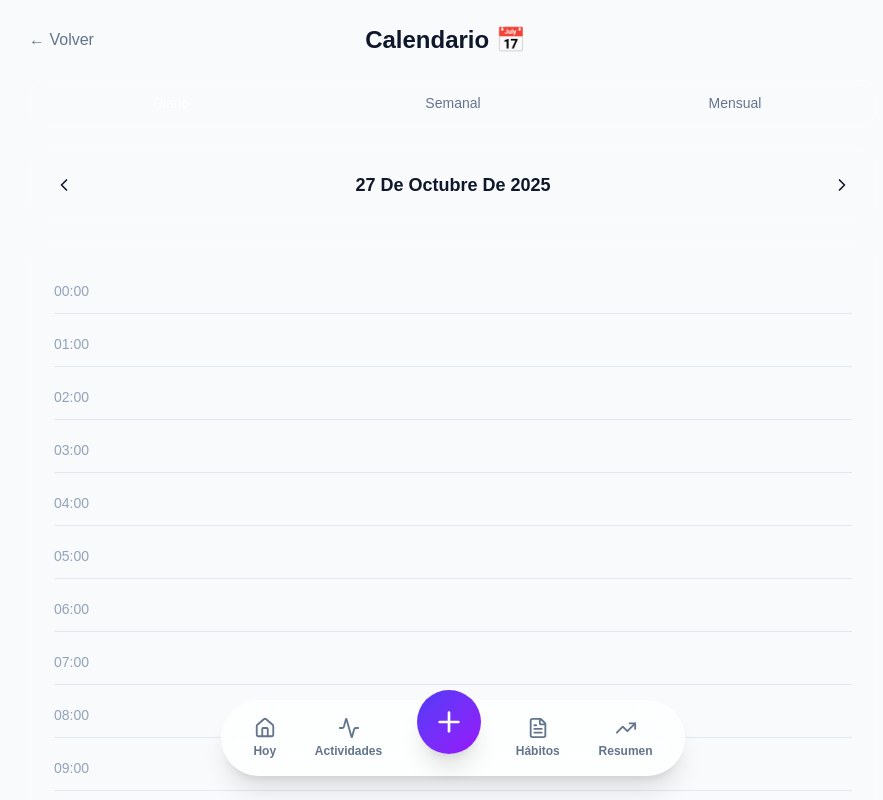
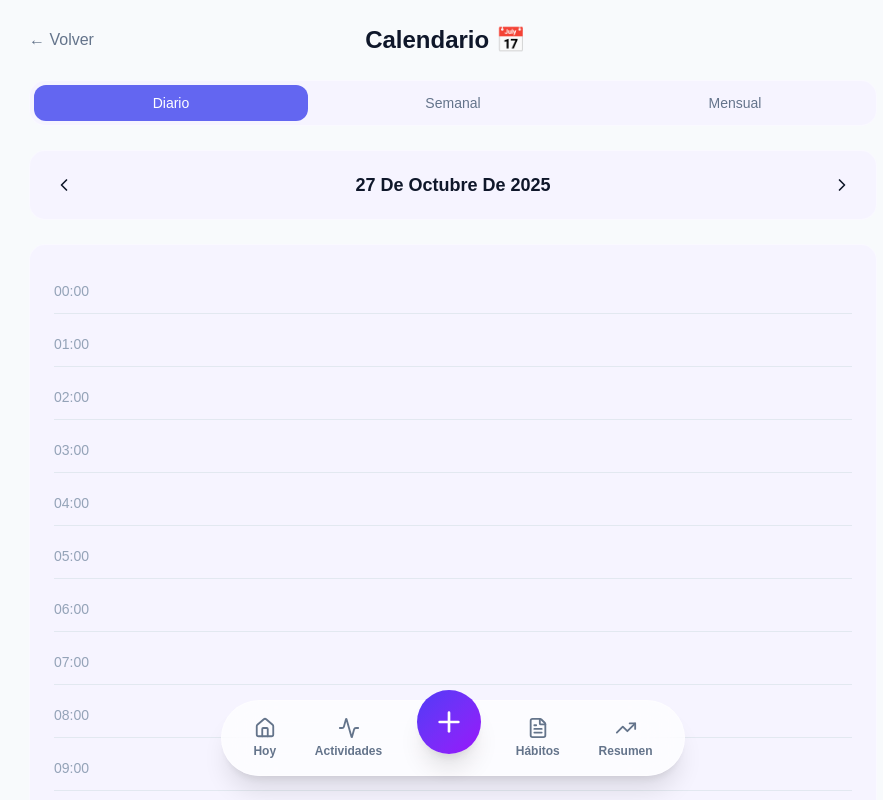
Before and after one commit to agustinmoren0/rocket-app, a Next.js app: page /calendario in a window 1280 px wide. Shown: the top 800 px of the page, without its empty margins (187-1070 px from the left). Built offline with nearby package versions, Linux system fonts and the light colour scheme.

Commit message:
fix: usar bgCard en vez de card

```diff
--- a/app/calendario/page.tsx
+++ b/app/calendario/page.tsx
@@ -86,7 +86,7 @@ export default function CalendarioPage() {
         </div>
 
         {/* View Selector */}
-        <div className={`flex gap-2 mb-6 ${currentTheme.card} rounded-2xl p-1 border border-white/40`}>
+        <div className={`flex gap-2 mb-6 ${currentTheme.bgCard} rounded-2xl p-1 border border-white/40`}>
           {[
             { key: 'day', label: 'Diario' },
             { key: 'week', label: 'Semanal' },
@@ -96,7 +96,7 @@ export default function CalendarioPage() {
               key={v.key}
               onClick={() => setView(v.key as any)}
               className={`flex-1 py-2 rounded-xl font-medium text-sm transition-all ${
-                view === v.key ? `${currentTheme.primary} text-white` : 'text-slate-600'
+                view === v.key ? `bg-indigo-600 text-white` : 'text-slate-600'
               }`}
             >
               {v.label}
@@ -105,7 +105,7 @@ export default function CalendarioPage() {
         </div>
 
         {/* Period Navigation */}
-        <div className={`flex items-center justify-between mb-6 ${currentTheme.card} rounded-2xl p-4 border border-white/40`}>
+        <div className={`flex items-center justify-between mb-6 ${currentTheme.bgCard} rounded-2xl p-4 border border-white/40`}>
           <button onClick={goToPrevPeriod} className="p-2 hover:bg-white/50 rounded-lg">
             <ChevronLeft size={20} />
           </button>
@@ -122,7 +122,7 @@ export default function CalendarioPage() {
 
         {/* Vista Diaria */}
         {view === 'day' && (
-          <div className={`${currentTheme.card} rounded-2xl p-6 border border-white/40 space-y-2`}>
+          <div className={`${currentTheme.bgCard} rounded-2xl p-6 border border-white/40 space-y-2`}>
             {Array.from({ length: 24 }).map((_, hour) => {
               const event = events.find(e => e.hour === hour && e.day === selectedDay);
               return (
@@ -151,7 +151,7 @@ export default function CalendarioPage() {
 
         {/* Vista Semanal */}
         {view === 'week' && (
-          <div className={`${currentTheme.card} rounded-2xl p-6 border border-white/40 space-y-3`}>
+          <div className={`${currentTheme.bgCard} rounded-2xl p-6 border border-white/40 space-y-3`}>
             {['Domingo', 'Lunes', 'Martes', 'Miércoles', 'Jueves', 'Viernes', 'Sábado'].map((dayName, i) => {
               const dayNumber = selectedDay + i - new Date().getDay();
               const dayEvents = events.filter(e => e.day === dayNumber);
@@ -192,7 +192,7 @@ export default function CalendarioPage() {
 
         {/* Vista Mensual */}
         {view === 'month' && (
-          <div className={`${currentTheme.card} rounded-2xl p-6 border border-white/40`}>
+          <div className={`${currentTheme.bgCard} rounded-2xl p-6 border border-white/40`}>
             <div className="grid grid-cols-7 gap-2 mb-2">
               {['D', 'L', 'M', 'M', 'J', 'V', 'S'].map((day) => (
                 <div key={day} className="text-center text-sm font-medium text-slate-600 py-2">
@@ -217,7 +217,7 @@ export default function CalendarioPage() {
                       if (dayEvents.length > 0) toggleDayExpand(day);
                     }}
                     className={`aspect-square rounded-xl flex flex-col items-center justify-center transition-all ${
-                      isToday ? `${currentTheme.primary} text-white font-bold` :
+                      isToday ? `bg-indigo-600 text-white font-bold` :
                       selectedDay === day ? 'bg-indigo-100 text-indigo-600' :
                       'bg-white/50 hover:bg-white text-slate-700'
                     }`}
@@ -275,7 +275,7 @@ export default function CalendarioPage() {
               animate={{ scale: 1 }}
               exit={{ scale: 0.9 }}
               onClick={(e) => e.stopPropagation()}
-              className={`${currentTheme.card} rounded-3xl p-6 max-w-sm w-full border border-white/40`}
+              className={`${currentTheme.bgCard} rounded-3xl p-6 max-w-sm w-full border border-white/40`}
             >
               <div className="flex items-center justify-between mb-4">
                 <h3 className="text-xl font-bold">{selectedEvent.title}</h3>
```
